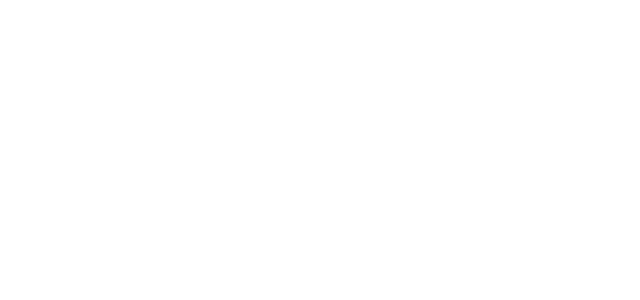
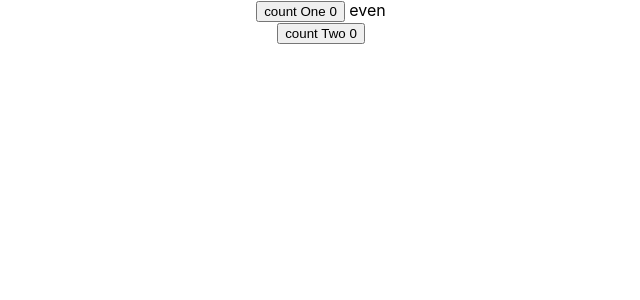
Before and after one commit to deepraj41352/react-hooks, a React (Create React App) app: page / in a window 1280 px wide. Shown: the top 300 px of the page, without its empty margins (319-959 px from the left). Built offline with nearby package versions, Linux system fonts and the light colour scheme.

Commit message:
complete useMemo

```diff
--- a/src/component/index.js
+++ b/src/component/index.js
@@ -1,11 +1,29 @@
 // useMemo
-import React from 'react'
+import React, { useMemo, useState } from 'react'
 
 export default function UseCallbackHooks() {
+  const [countOne, setCountOne] = useState(0)
+    const [countTow, setCountTwo] = useState(0)
 
-  return (
+    function increment(){
+        setCountOne(countOne+1);
+    }
+
+    function decrement(){
+        setCountTwo(countTow-1);
+    }
+
+    const isEeven=useMemo(()=>{
+
+        for(let i=0;i<1000000000;i++){}
+        return countOne%2===0;
+    },[countOne])
+
+
+    return (
     <div>
-
+      <button onClick={increment}>count One {countOne}</button> {isEeven?'even':'odd'}<br></br>
+      <button onClick={decrement}>count Two {countTow}</button>
     </div>
   )
 }
```
